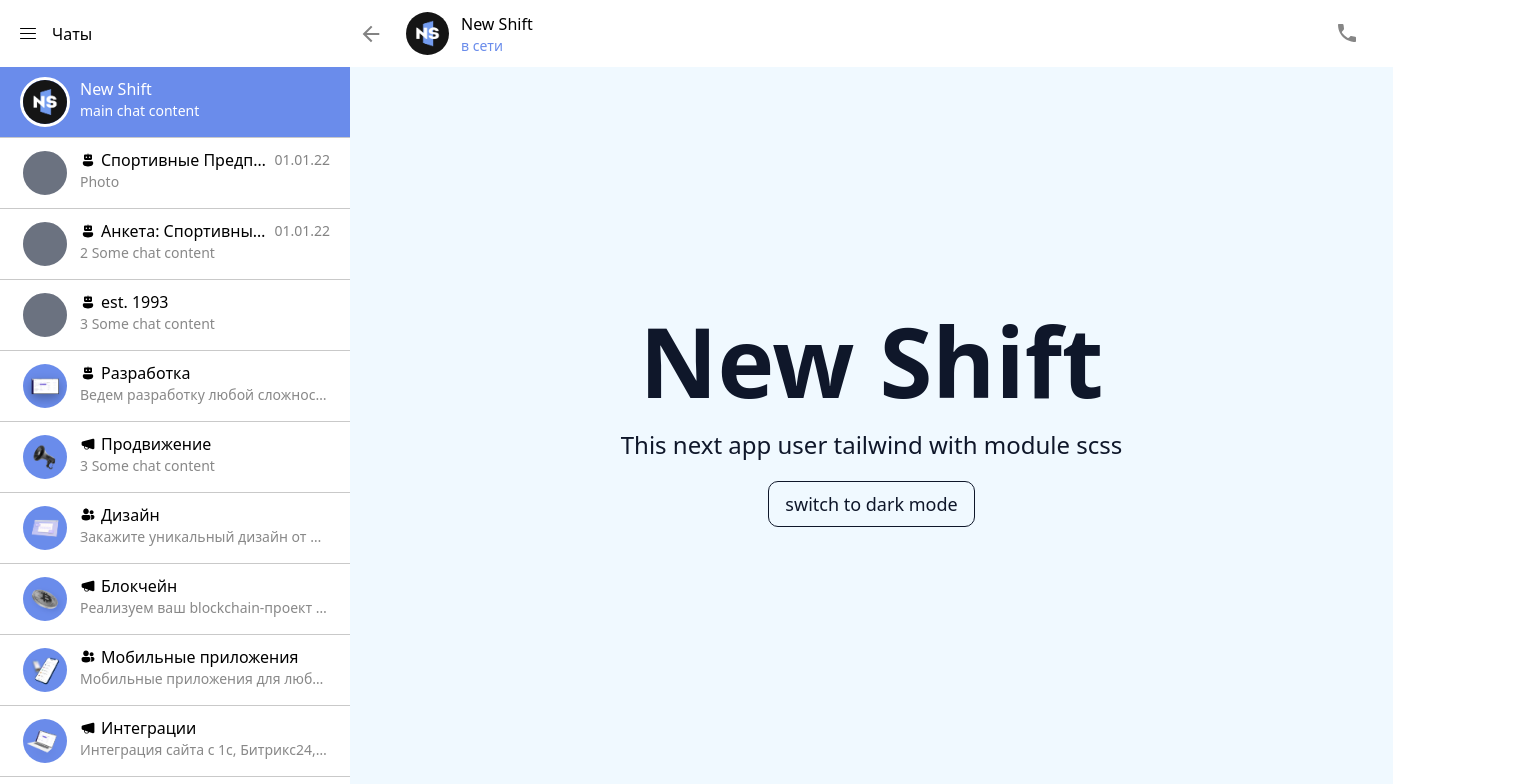
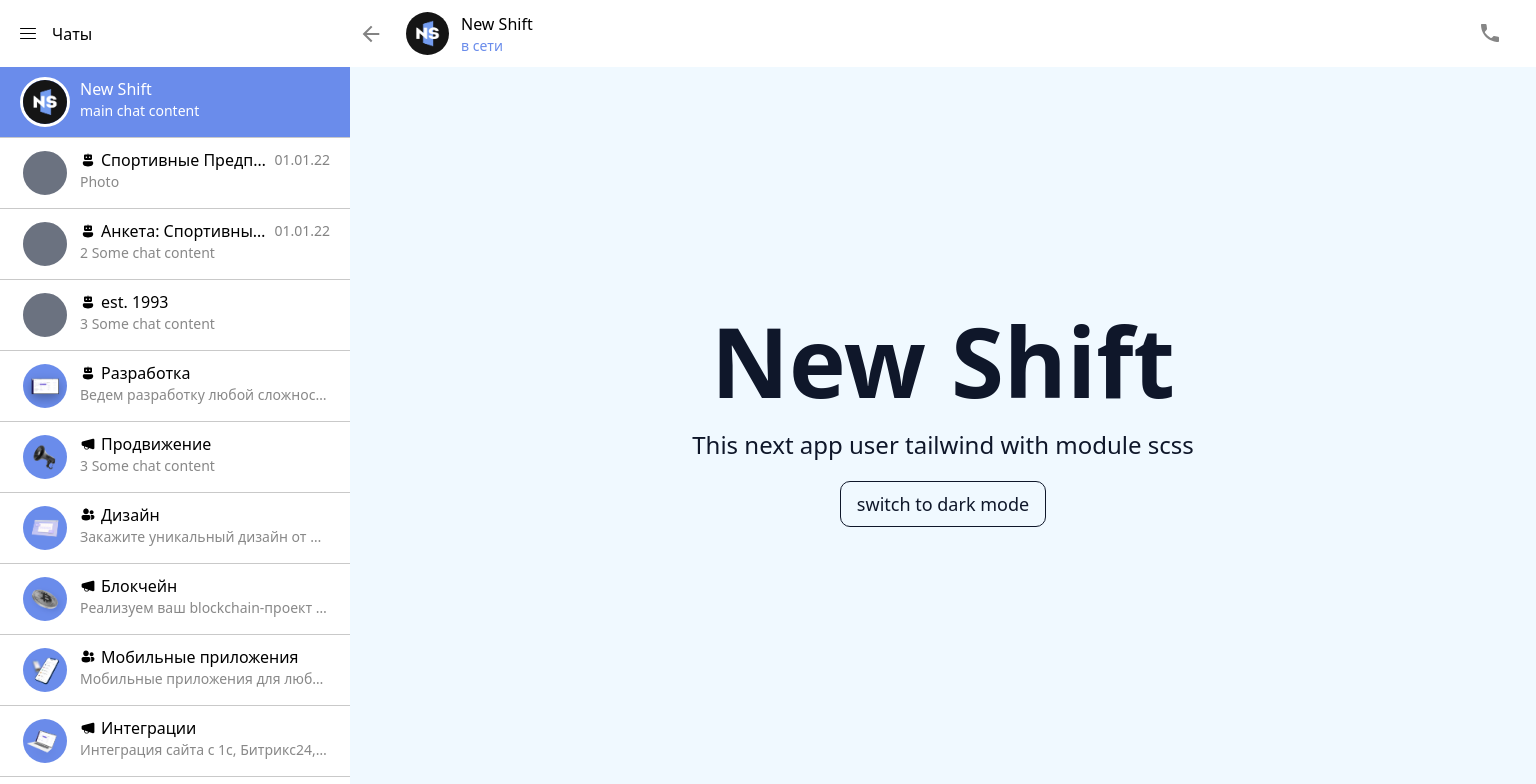
Before and after one commit to NewShiftStudio/telegram-landing, a Next.js app: page / in a window 1536 px wide. Shown: the top 784 px of the page. Built offline with nearby package versions, Linux system fonts and the light colour scheme.

Commit message:
feat: 🎸 Поправил стили и предельные значения размера сайдбара

```diff
--- a/layouts/AppLayout/AppLayout.module.scss
+++ b/layouts/AppLayout/AppLayout.module.scss
@@ -10,18 +10,6 @@
     transition: all 0.2s ease;
 
     @apply h-full w-full translate-x-0;
-
-    @media (min-width: 768) {
-      width: calc(100vw - 330px);
-    }
-
-    @media (min-width: 1240px) {
-      width: calc(100vw - 353px);
-    }
-
-    @media (min-width: 1440px) {
-      width: calc(100vw - 493px);
-    }
   }
 
   .header {
--- a/layouts/AppLayout/AppLayout.tsx
+++ b/layouts/AppLayout/AppLayout.tsx
@@ -20,6 +20,7 @@ const resizableProps: ResizableProps = {
     height: '100%',
   },
   minWidth: 330,
+  maxWidth: 500,
   onResize: (_event, _direction, elemRef, _delta) => {
     elemRef.style.maxWidth = 'calc(100vw - 350px)';
   },
```
